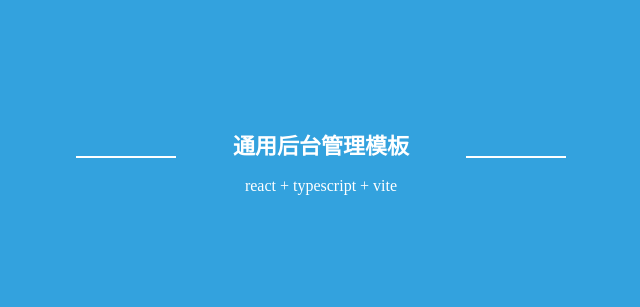
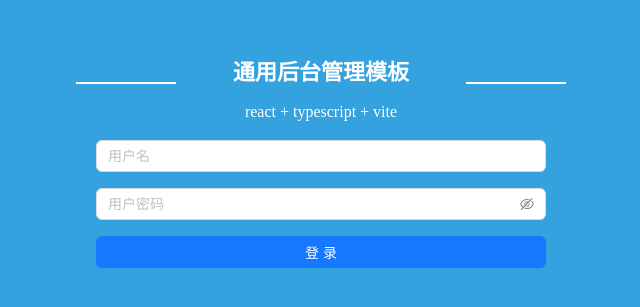
Before and after one commit to luzhenfang/general-antd-MS-tempalte, a React (Vite) app: page /login in a window 1280 px wide. Shown: the part 215-522 px from the top of the page, without its empty margins (319-959 px from the left). Built offline with nearby package versions, Linux system fonts and the light colour scheme.

Commit message:
登录布局实现

```diff
--- a/src/views/Login/index.tsx
+++ b/src/views/Login/index.tsx
@@ -1,3 +1,4 @@
+import { Button, Input, Space } from "antd";
 import styles from "./login.module.scss";
 const view: React.FC = () => {
     return (
@@ -6,6 +7,13 @@
                 <div className={styles.title}>
                     <h1>通用后台管理模板</h1>
                     <p>react + typescript + vite</p>
+                    <div className="form">
+                        <Space direction="vertical" size={"middle"} style={{ display: "flex" }}>
+                            <Input placeholder="用户名" className={styles.ant_input}></Input>
+                            <Input.Password placeholder="用户密码"></Input.Password>
+                            <Button type="primary" block>登录</Button>
+                        </Space>
+                    </div>
                 </div>
             </div>
 
--- a/src/views/Login/login.module.scss
+++ b/src/views/Login/login.module.scss
@@ -37,5 +37,8 @@
                 right: -20px;
             }
         }
+        .ant-input{
+            background-color: rgba(255,255,255,0);
+        }
     }
 }
```
